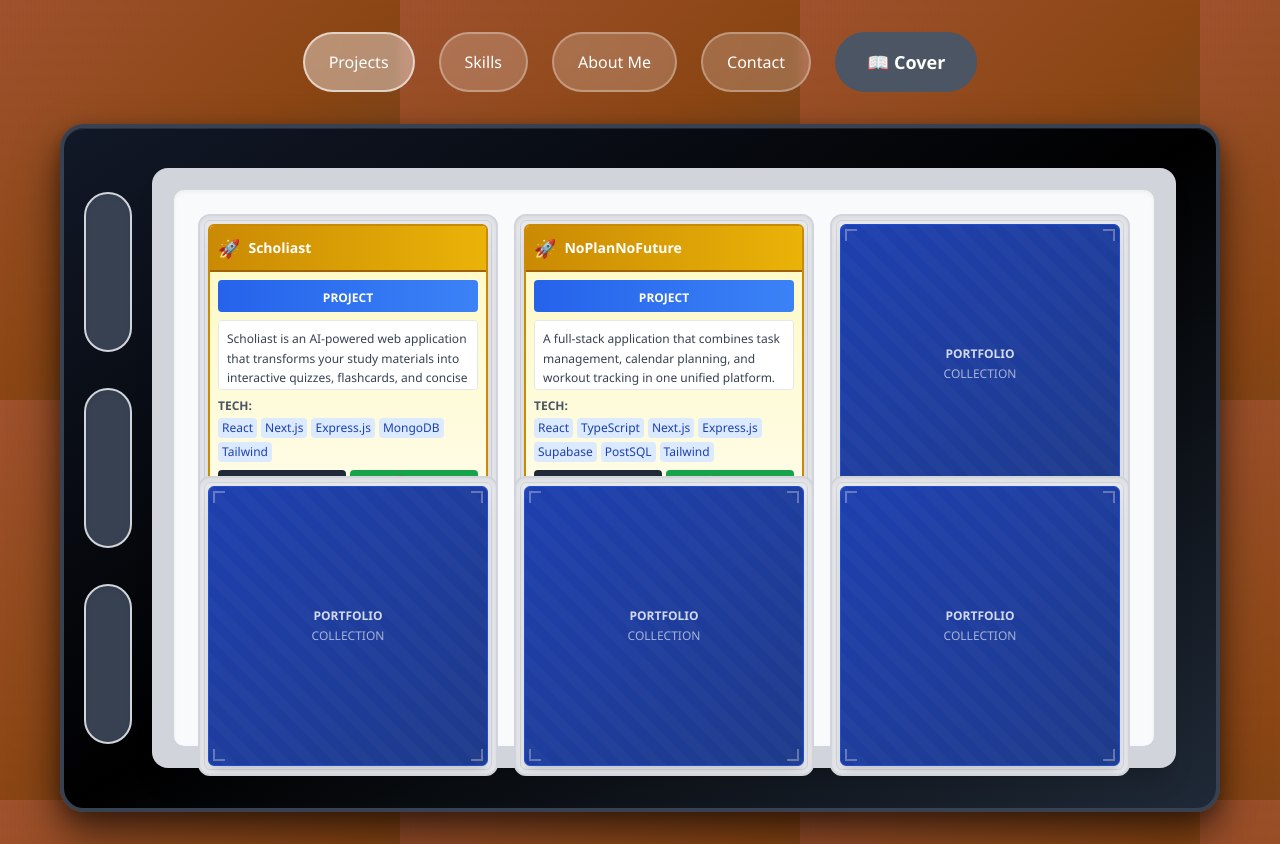
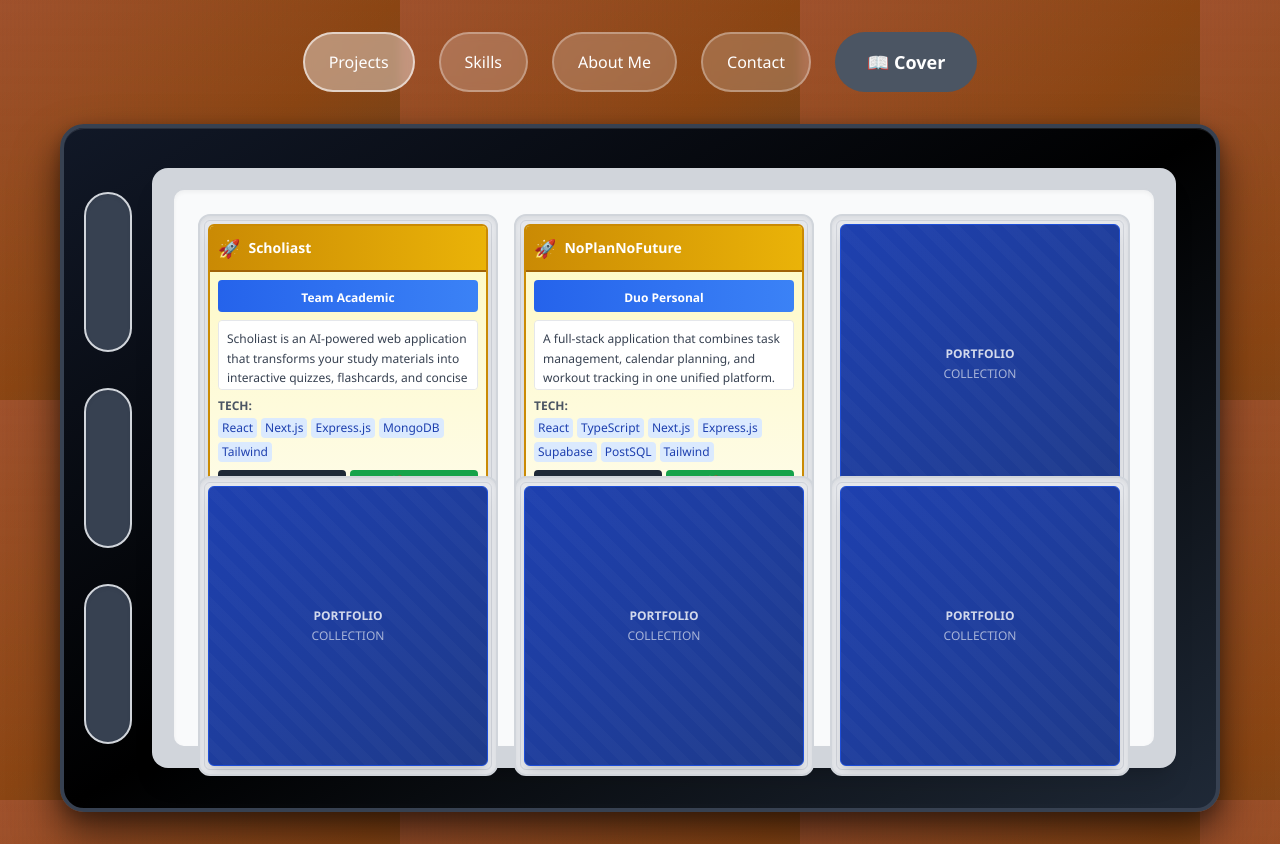
Before and after one commit to the-scholiast/Portfolio-Website, a React (Create React App) app: page / in a window 1280 px wide. Both pictures are taken after a click on the button "Projects". Built offline with nearby package versions, Linux system fonts and the light colour scheme.

Commit message:
Refactor using SkillsDetail component

```diff
--- a/src/components/DetailedCard.tsx
+++ b/src/components/DetailedCard.tsx
@@ -1,11 +1,6 @@
 import React from 'react';
-import type { Card, Category } from '../types/types';
-
-interface DetailedCardProps {
-  card: Card | null;
-  currentCategory: Category | null;
-  index: number;
-}
+import type { DetailedCardProps } from '../types/types';
+import SkillsDetail from './SkillsDetail';
 
 const DetailedCard: React.FC<DetailedCardProps> = ({
   card,
@@ -44,12 +39,6 @@ const DetailedCard: React.FC<DetailedCardProps> = ({
                   <div className="text-white text-xs opacity-60">COLLECTION</div>
                 </div>
               </div>
-
-              {/* Corner decorative elements */}
-              <div className="absolute top-1 left-1 w-3 h-3 border-l-2 border-t-2 border-white opacity-30"></div>
-              <div className="absolute top-1 right-1 w-3 h-3 border-r-2 border-t-2 border-white opacity-30"></div>
-              <div className="absolute bottom-1 left-1 w-3 h-3 border-l-2 border-b-2 border-white opacity-30"></div>
-              <div className="absolute bottom-1 right-1 w-3 h-3 border-r-2 border-b-2 border-white opacity-30"></div>
             </div>
           </div>
         </div>
@@ -79,39 +68,26 @@ const DetailedCard: React.FC<DetailedCardProps> = ({
             {/* Card Type/Level Bar */}
             <div className="bg-gradient-to-r from-blue-600 to-blue-500 text-white px-2 py-1 rounded mb-2 text-center flex-shrink-0">
               <span className="font-bold text-xs">
-                {currentCategory === 'projects' ? 'PROJECT' :
+                {currentCategory === 'projects' ? `${card.type}` :
                   currentCategory === 'about me' ? 'PROFILE' :
-                    currentCategory === 'skills' ? 'SKILL' :
+                    currentCategory === 'skills' ? `${card.type}` :
                       'CONTACT'}
               </span>
             </div>
 
             {/* Skills-specific stats */}
-            {currentCategory === 'skills' && card.proficiency && (
-              <div className="bg-gradient-to-r from-purple-600 to-purple-500 text-white p-1 rounded mb-2 flex-shrink-0">
-                <div className="flex justify-between items-center">
-                  <span className="text-xs font-bold">LEVEL:</span>
-                  <div className="flex">
-                    {[1, 2, 3, 4, 5].map((star) => (
-                      <span
-                        key={star}
-                        className={`text-xs ${star <= (card.proficiency || 0) ?
-                          'text-yellow-300' : 'text-gray-400'}`}
-                      >
-                        ⭐
-                      </span>
-                    ))}
-                  </div>
-                </div>
-              </div>
+            {currentCategory === 'skills' && (
+              <SkillsDetail card={card}/>
             )}
 
             {/* Description/Content - FLEXIBLE AND SCROLLABLE */}
-            <div className="flex-1 overflow-y-auto bg-white border border-gray-200 rounded p-2 mb-2 min-h-0">
-              <p className="text-gray-700 text-xs leading-relaxed">
-                {card.content}
-              </p>
-            </div>
+            {card.content && (
+              <div className="flex-1 overflow-y-auto bg-white border border-gray-200 rounded p-2 mb-2 min-h-0">
+                <p className="text-gray-700 text-xs leading-relaxed">
+                  {card.content}
+                </p>
+              </div>
+            )}
 
             {/* Technologies */}
             {card.technologies && card.technologies.length > 0 && (
```
